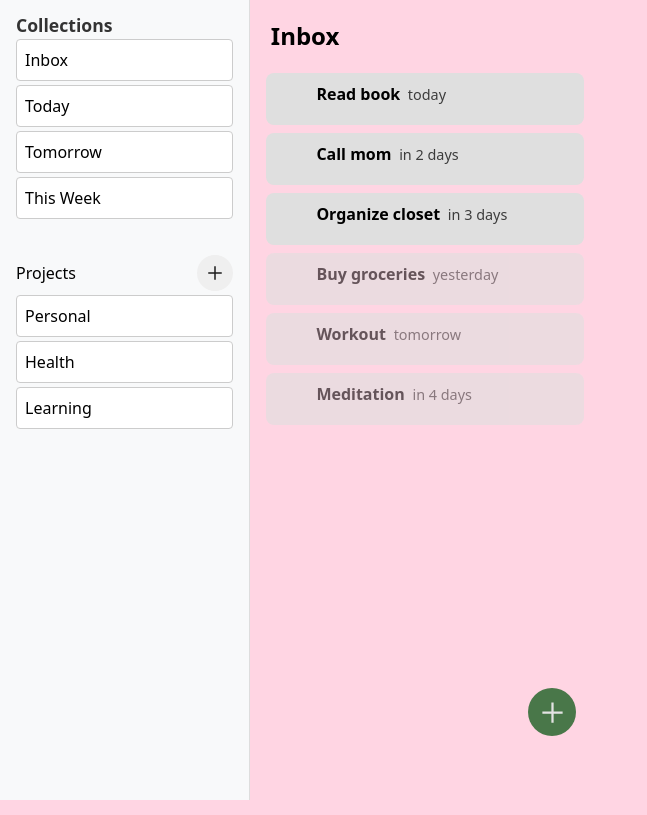
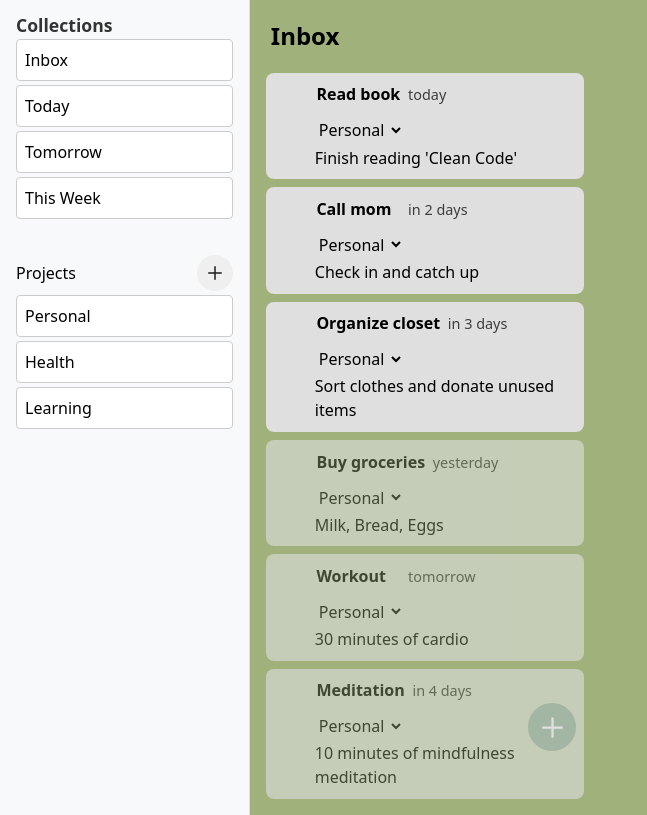
Before and after one commit to detierrez/odin-todo, a website built with webpack: page src/template.html in a window 1280 px wide. Shown: the whole page, without its empty margins (0-647 px from the left). Built offline with nearby package versions, Linux system fonts and the light colour scheme.

Commit message:
feat: Implement task project picker

```diff
--- a/src/css/base.css
+++ b/src/css/base.css
@@ -11,5 +11,5 @@
 } */
 
 body {
-  background-color: rgb(255, 213, 227);
+  background-color: rgb(160, 177, 123);
 }
--- a/src/modules/components/field-element/index.js
+++ b/src/modules/components/field-element/index.js
@@ -26,7 +26,7 @@ export default function createFieldElement({
   }
 
   if (type === "title") {
-    element.setAttribute("maxlength", "20")
+    element.setAttribute("maxlength", "20");
     element.addEventListener("keydown", (event) => {
       if (event.key === "Enter") {
         event.currentTarget.blur();
@@ -36,3 +36,18 @@ export default function createFieldElement({
 
   return element;
 }
+
+export function createSelect(options, selected) {
+  const select = document.createElement("select");
+  select.classList.add("field-element");
+
+  for (const option of options) {
+    console.log(option);
+    const element = document.createElement("option");
+    element.textContent = option;
+    if (option === selected) element.setAttribute("selected", "");
+    select.append(element);
+  }
+
+  return select;
+}
--- a/src/modules/components/task-card/index.js
+++ b/src/modules/components/task-card/index.js
@@ -1,10 +1,11 @@
 import "./style.css";
 import createDatePicker from "../date-picker";
 import { createIconButton, createTwoSidedIconButton } from "../icon-button";
-import createFieldElement from "../field-element";
+import createFieldElement, { createSelect } from "../field-element";
 
 export default function createTaskCard({
   task,
+  getProjects,
   onCheckClick,
   onDeleteClick,
   onValueChange,
@@ -33,6 +34,11 @@ export default function createTaskCard({
     date: task.dueDate,
     ...args,
   });
+
+  const projects = getProjects().map((project) => project.title);
+  console.log(projects);
+  const projectPicker = createSelect(projects, "Personal");
+  projectPicker.classList.add("project-picker");
 
   const description = createFieldElement({
     type: "description",
@@ -68,6 +74,7 @@ export default function createTaskCard({
   taskCard.append(checkButton);
   taskCard.append(deleteButton);
   taskCard.append(datePicker);
+  taskCard.append(projectPicker);
   taskCard.append(description);
 
   for (const element of taskCard.children) {
--- a/src/modules/components/task-card/style.css
+++ b/src/modules/components/task-card/style.css
@@ -22,10 +22,11 @@
   align-items: center;
   grid-template-columns: max-content min-content 1fr max-content;
   grid-template-areas:
-    "check title date delete"
-    "..... desc  desc desc";
+    "check title   date delete"
+    "..... project .... ......"
+    "..... desc    desc desc  ";
 
-  grid-template-rows: min-content minmax(0, 0fr);
+  grid-template-rows: times(3, max-content);
   transition: grid-template-rows 0.5s ease;
   overflow: hidden;
 
@@ -33,7 +34,7 @@
     > .description {
       pointer-events: none;
 
-      opacity: 0;
+      /* opacity: 0; */
     }
   }
 
@@ -65,6 +66,10 @@
     min-width: 0px;
     grid-area: desc;
   }
+
+  > .project-picker {
+    grid-area: project;
+  }
 }
 
 .task-card .title {
```
Also changed, not shown: src/modules/components/field-element/style.css (+8 -0 lines).
